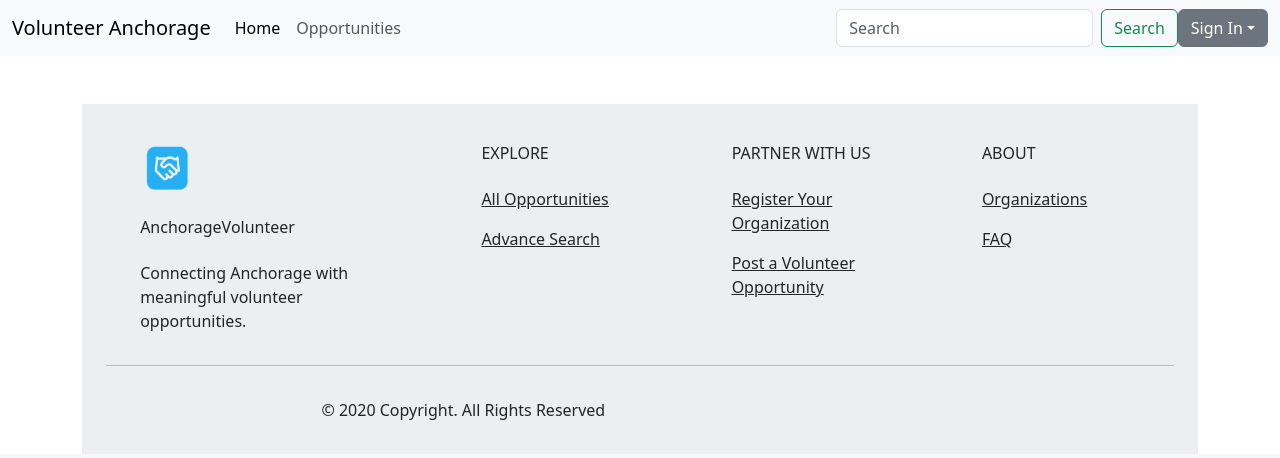
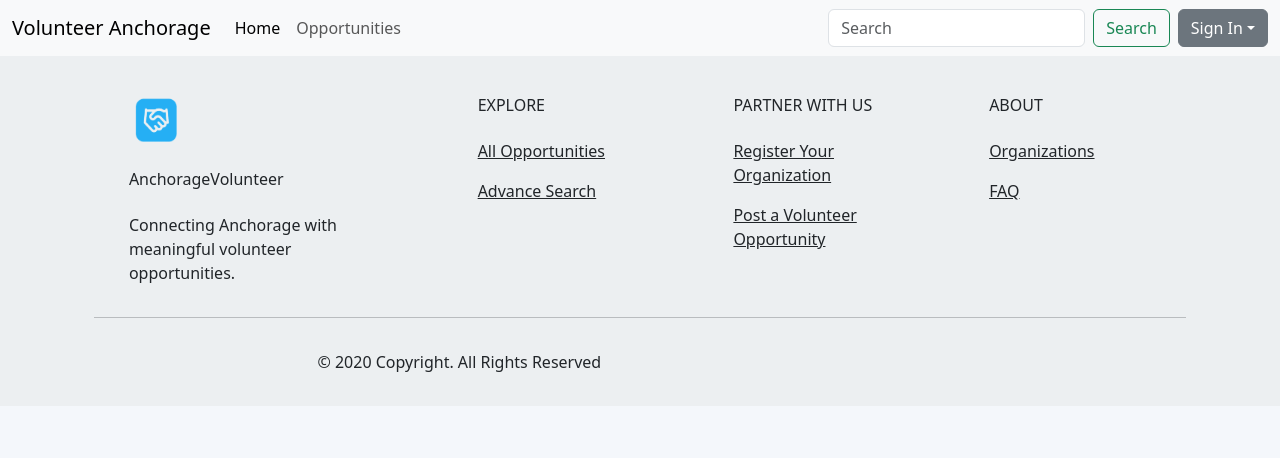
Before and after one commit to ruby-wright/VolunteerAnchorage, a React (Vite) app in the folder frontend/: page / in a window 1280 px wide. Shown: the top 458 px of the page. Built offline with nearby package versions, Linux system fonts and the light colour scheme.

Commit message:
Fixed navbar and footer width and spacing, downloaded dependencies

```diff
--- a/frontend/src/components/shared/Footer.tsx
+++ b/frontend/src/components/shared/Footer.tsx
@@ -1,9 +1,7 @@
-import React from 'react';
 import logo from '../../assets/logo.png';
 
 function Footer() {
   return (
-    <div className="container my-5">
     <footer className="text-center text-lg-start text-dark" style={{ 'backgroundColor': '#ECEFF1' }}>
         <div className="container p-4 pb-0">
         <section className="">
@@ -80,7 +78,6 @@ function Footer() {
         </section>
         </div>
     </footer>
-        </div>
     );
 }
 export default Footer;
--- a/frontend/src/components/shared/NavBar.tsx
+++ b/frontend/src/components/shared/NavBar.tsx
@@ -45,17 +45,13 @@ function NavBar() {
             <button className="btn btn-outline-success" type="submit">
               Search
             </button>
-            <div className="collapse navbar-collapse" id="navbarTogglerDemo02">
-            <form className="d-flex" role="search">
-            </form>
-            </div>
           </form>
 
         </div>
 
         <div className="dropdown">
           <button
-            className="btn btn-secondary dropdown-toggle"
+            className="btn btn-secondary ms-2 dropdown-toggle"
             type="button"
             data-bs-toggle="dropdown"
           >
--- /dev/null
+++ b/package.json
@@ -0,0 +1,5 @@
+{
+  "dependencies": {
+    "@supabase/supabase-js": "^2.100.1"
+  }
+}
```
Also changed, not shown: 1 other file (tests, documents, lock files or other folders). Lines whose indentation alone changed are shown as unchanged.
